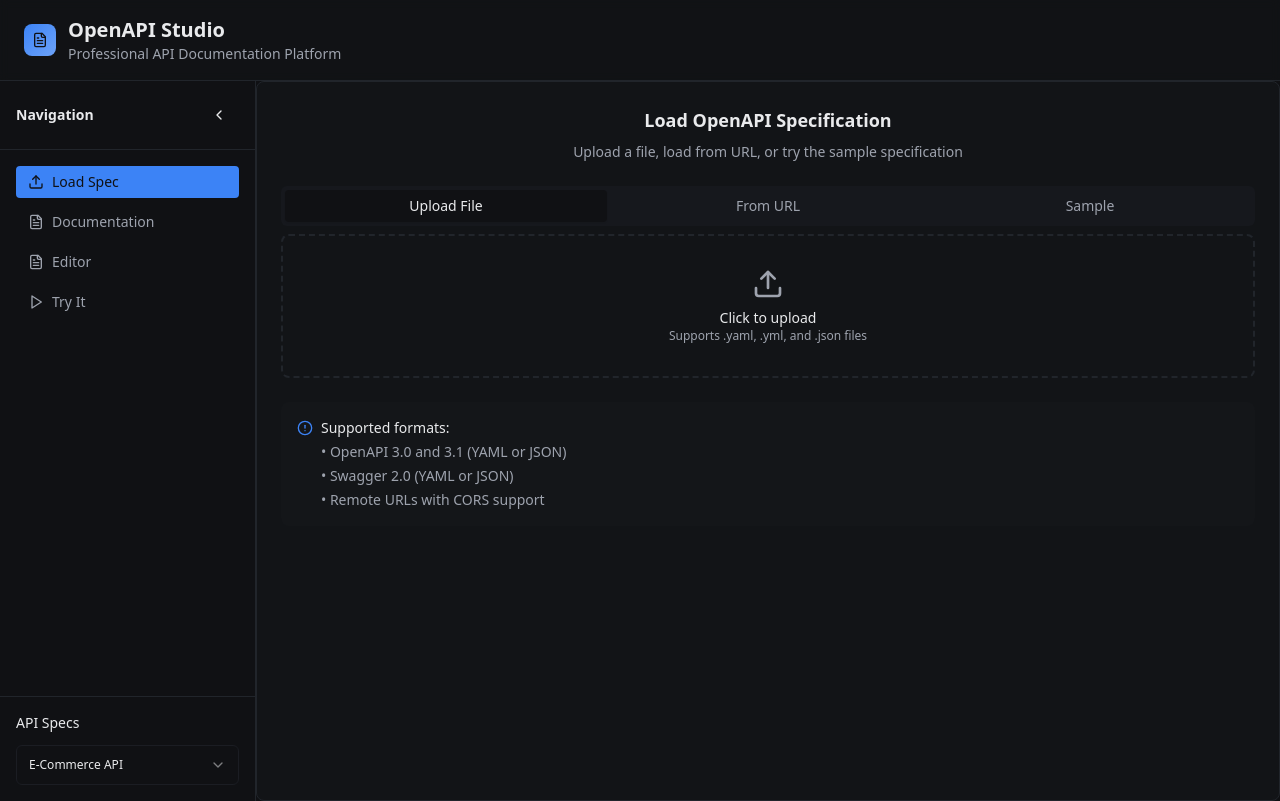
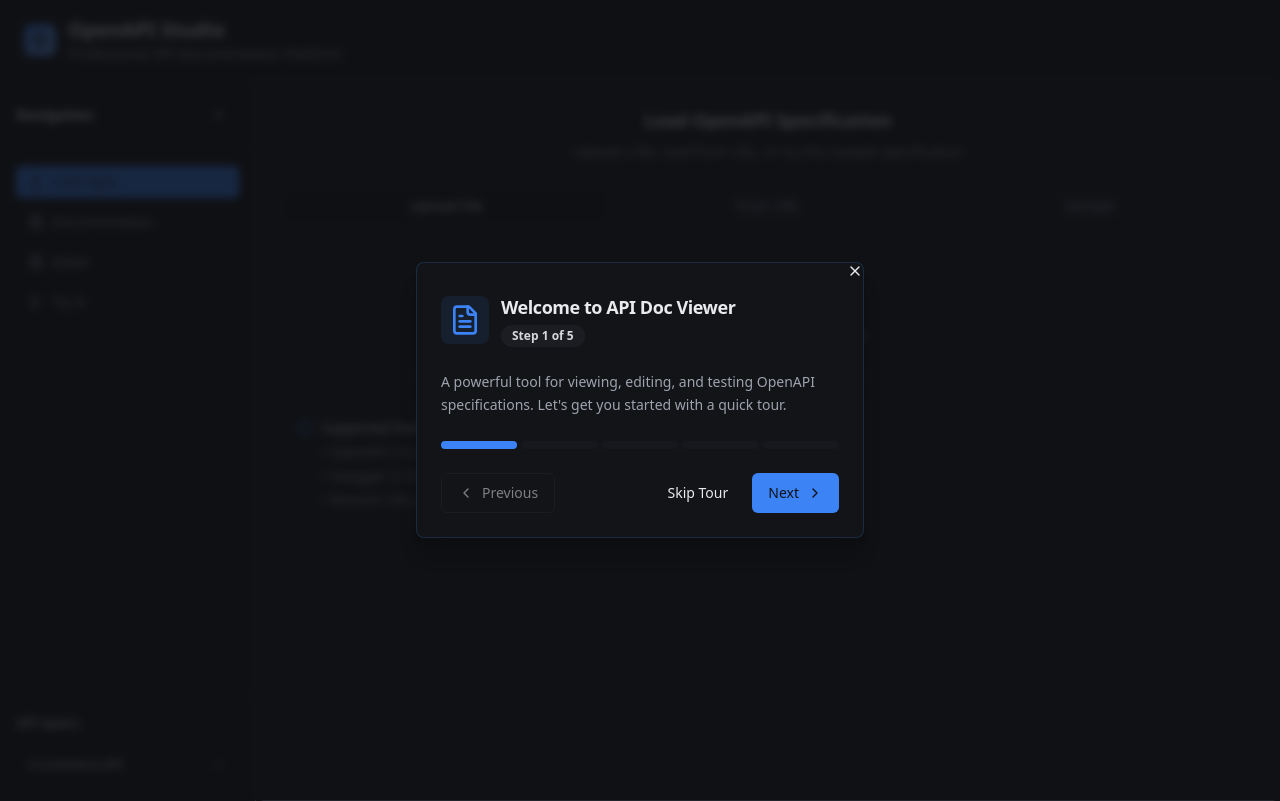
Before and after one commit to navuk35/apidoc-studio, a React (Vite) app: page / in a window 1280 px wide. Built offline with nearby package versions, Linux system fonts and the light colour scheme.

Commit message:
Add tutorial menu
Add a tutorial menu that displays on app launch, with an option to skip.

```diff
--- a/src/components/ApiDocViewer.tsx
+++ b/src/components/ApiDocViewer.tsx
@@ -13,6 +13,7 @@ import { FileUpload } from './FileUpload';
 import { YamlEditor } from './YamlEditor';
 import { TryItConsole } from './TryItConsole';
 import { RedocViewer } from './RedocViewer';
+import { OnboardingTutorial } from './OnboardingTutorial';
 import { Upload, FileText, Play, Settings, ChevronLeft, ChevronRight, PanelRightClose, PanelRightOpen, Menu, Plus, X } from 'lucide-react';
 import { Select, SelectContent, SelectItem, SelectTrigger, SelectValue } from '@/components/ui/select';
 
@@ -33,6 +34,25 @@ export const ApiDocViewer: React.FC<ApiDocViewerProps> = () => {
   const [sidebarCollapsed, setSidebarCollapsed] = useState(false);
   const [editorCollapsed, setEditorCollapsed] = useState(false);
   const [mobileDrawerOpen, setMobileDrawerOpen] = useState(false);
+  const [showOnboarding, setShowOnboarding] = useState(true);
+
+  // Check if user has seen onboarding before
+  React.useEffect(() => {
+    const hasSeenOnboarding = localStorage.getItem('apiDocViewer_hasSeenOnboarding');
+    if (hasSeenOnboarding === 'true') {
+      setShowOnboarding(false);
+    }
+  }, []);
+
+  const handleOnboardingComplete = () => {
+    localStorage.setItem('apiDocViewer_hasSeenOnboarding', 'true');
+    setShowOnboarding(false);
+  };
+
+  const handleOnboardingSkip = () => {
+    localStorage.setItem('apiDocViewer_hasSeenOnboarding', 'true');
+    setShowOnboarding(false);
+  };
 
   // Get currently selected spec
   const currentSpec = specs.find(spec => spec.id === selectedSpecId);
@@ -813,6 +833,13 @@ tags:
 
   return (
     <div className="min-h-screen bg-background text-foreground">
+      {/* Onboarding Tutorial */}
+      {showOnboarding && (
+        <OnboardingTutorial
+          onComplete={handleOnboardingComplete}
+          onSkip={handleOnboardingSkip}
+        />
+      )}
       {/* Header */}
       <header className="border-b border-border bg-card/50 backdrop-blur-sm">
         <div className="container mx-auto px-6 py-4">
--- /dev/null
+++ b/src/components/OnboardingTutorial.tsx
@@ -0,0 +1,163 @@
+import React, { useState, useEffect } from 'react';
+import { Button } from '@/components/ui/button';
+import { Card, CardContent, CardDescription, CardFooter, CardHeader, CardTitle } from '@/components/ui/card';
+import { Badge } from '@/components/ui/badge';
+import { X, ChevronLeft, ChevronRight, FileText, Upload, Play, Eye } from 'lucide-react';
+
+interface OnboardingStep {
+  id: number;
+  title: string;
+  description: string;
+  icon: React.ReactNode;
+  feature: string;
+}
+
+const tutorialSteps: OnboardingStep[] = [
+  {
+    id: 1,
+    title: "Welcome to API Doc Viewer",
+    description: "A powerful tool for viewing, editing, and testing OpenAPI specifications. Let's get you started with a quick tour.",
+    icon: <FileText className="w-8 h-8" />,
+    feature: "overview"
+  },
+  {
+    id: 2,
+    title: "Upload Your API Spec",
+    description: "Start by uploading your OpenAPI/Swagger YAML or JSON file. You can also paste your spec content directly.",
+    icon: <Upload className="w-8 h-8" />,
+    feature: "upload"
+  },
+  {
+    id: 3,
+    title: "Edit Your Spec",
+    description: "Use the built-in YAML editor with syntax highlighting to modify your API specification in real-time.",
+    icon: <FileText className="w-8 h-8" />,
+    feature: "editor"
+  },
+  {
+    id: 4,
+    title: "Interactive Documentation",
+    description: "View your API documentation with an interactive interface. Navigate through endpoints and see detailed information.",
+    icon: <Eye className="w-8 h-8" />,
+    feature: "docs"
+  },
+  {
+    id: 5,
+    title: "Test Your API",
+    description: "Try out your API endpoints directly from the interface. Send requests and view responses in real-time.",
+    icon: <Play className="w-8 h-8" />,
+    feature: "test"
+  }
+];
+
+interface OnboardingTutorialProps {
+  onComplete: () => void;
+  onSkip: () => void;
+}
+
+export const OnboardingTutorial: React.FC<OnboardingTutorialProps> = ({ onComplete, onSkip }) => {
+  const [currentStep, setCurrentStep] = useState(0);
+  const [isVisible, setIsVisible] = useState(true);
+
+  const handleNext = () => {
+    if (currentStep < tutorialSteps.length - 1) {
+      setCurrentStep(currentStep + 1);
+    } else {
+      handleComplete();
+    }
+  };
+
+  const handlePrev = () => {
+    if (currentStep > 0) {
+      setCurrentStep(currentStep - 1);
+    }
+  };
+
+  const handleComplete = () => {
+    setIsVisible(false);
+    setTimeout(() => onComplete(), 300);
+  };
+
+  const handleSkipTutorial = () => {
+    setIsVisible(false);
+    setTimeout(() => onSkip(), 300);
+  };
+
+  const currentStepData = tutorialSteps[currentStep];
+
+  if (!isVisible) {
+    return null;
+  }
+
+  return (
+    <div className="fixed inset-0 bg-background/80 backdrop-blur-sm z-50 flex items-center justify-center p-4">
+      <div className={`transition-all duration-300 ${isVisible ? 'opacity-100 scale-100' : 'opacity-0 scale-95'}`}>
+        <Card className="w-full max-w-md mx-auto border-primary/20 shadow-xl">
+          <CardHeader className="relative">
+            <Button
+              variant="ghost"
+              size="sm"
+              className="absolute -top-2 -right-2 h-8 w-8 p-0"
+              onClick={handleSkipTutorial}
+            >
+              <X className="h-4 w-4" />
+            </Button>
+            <div className="flex items-center gap-3 mb-2">
+              <div className="flex items-center justify-center w-12 h-12 rounded-lg bg-primary/10 text-primary">
+                {currentStepData.icon}
+              </div>
+              <div className="flex-1">
+                <CardTitle className="text-lg">{currentStepData.title}</CardTitle>
+                <div className="flex items-center gap-2 mt-1">
+                  <Badge variant="secondary" className="text-xs">
+                    Step {currentStep + 1} of {tutorialSteps.length}
+                  </Badge>
+                </div>
+              </div>
+            </div>
+          </CardHeader>
+
+          <CardContent>
+            <CardDescription className="text-sm leading-relaxed text-muted-foreground">
+              {currentStepData.description}
+            </CardDescription>
+
+            {/* Progress indicator */}
+            <div className="flex gap-1 mt-6">
+              {tutorialSteps.map((_, index) => (
+                <div
+                  key={index}
+                  className={`h-2 flex-1 rounded-full transition-colors ${
+                    index <= currentStep ? 'bg-primary' : 'bg-muted'
+                  }`}
+                />
+              ))}
+            </div>
+          </CardContent>
+
+          <CardFooter className="flex justify-between">
+            <Button
+              variant="outline"
+              onClick={handlePrev}
+              disabled={currentStep === 0}
+              className="flex items-center gap-2"
+            >
+              <ChevronLeft className="w-4 h-4" />
+              Previous
+            </Button>
+
+            <div className="flex gap-2">
+              <Button variant="ghost" onClick={handleSkipTutorial}>
+                Skip Tour
+              </Button>
+              <Button onClick={handleNext} className="flex items-center gap-2">
+                {currentStep === tutorialSteps.length - 1 ? 'Get Started' : 'Next'}
+                {currentStep < tutorialSteps.length - 1 && <ChevronRight className="w-4 h-4" />}
+              </Button>
+            </div>
+          </CardFooter>
+        </Card>
+      </div>
+    </div>
+  );
+};
```
